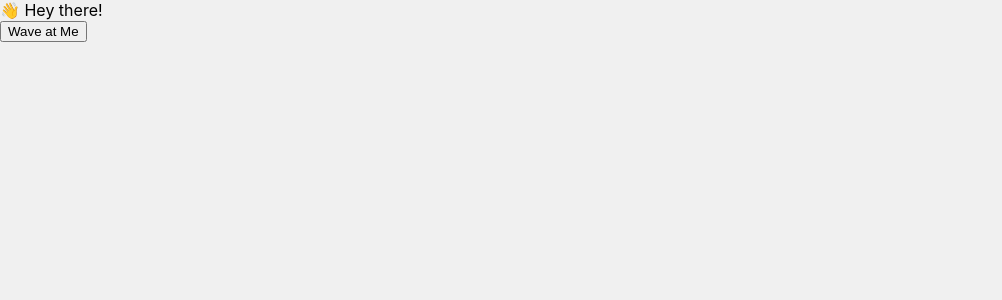
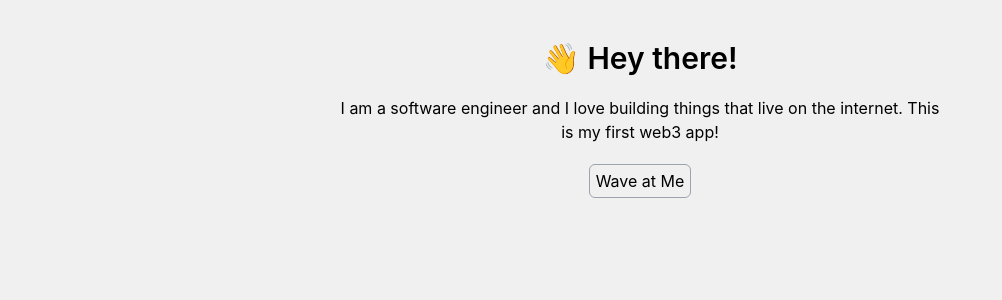
Before and after one commit to vguleria1108/wave-app-frontend, a React (Create React App) app: page / in a window 1280 px wide. Shown: the top 300 px of the page, without its empty margins (0-1002 px from the left). Built offline with nearby package versions, Linux system fonts and the light colour scheme.

Commit message:
Tailwind setup

```diff
--- a/src/App.js
+++ b/src/App.js
@@ -4,14 +4,18 @@ import { ethers } from "ethers";
 function App() {
   const wave = () => {};
   return (
-    <div className="mainContainer">
-      <div className="dataContainer">
-        <div className="header">👋 Hey there!</div>
-
-        <button className="waveButton" onClick={wave}>
-          Wave at Me
-        </button>
+    <div className="flex flex-col p-[20px] mt-[20px] items-center gap-[20px]">
+      <div className="font-semibold text-3xl">👋 Hey there!</div>
+      <div className="max-w-[600px] text-center">
+        I am a software engineer and I love building things that live on the
+        internet. This is my first web3 app!
       </div>
+      <button
+        className="px-[6px] py-[4px] border rounded-md border-gray-400"
+        onClick={wave}
+      >
+        Wave at Me
+      </button>
     </div>
   );
 }
--- /dev/null
+++ b/tailwind.config.js
@@ -0,0 +1,8 @@
+/** @type {import('tailwindcss').Config} */
+module.exports = {
+  content: ["./src/**/*.{html,js}"],
+  theme: {
+    extend: {},
+  },
+  plugins: [],
+};
```
